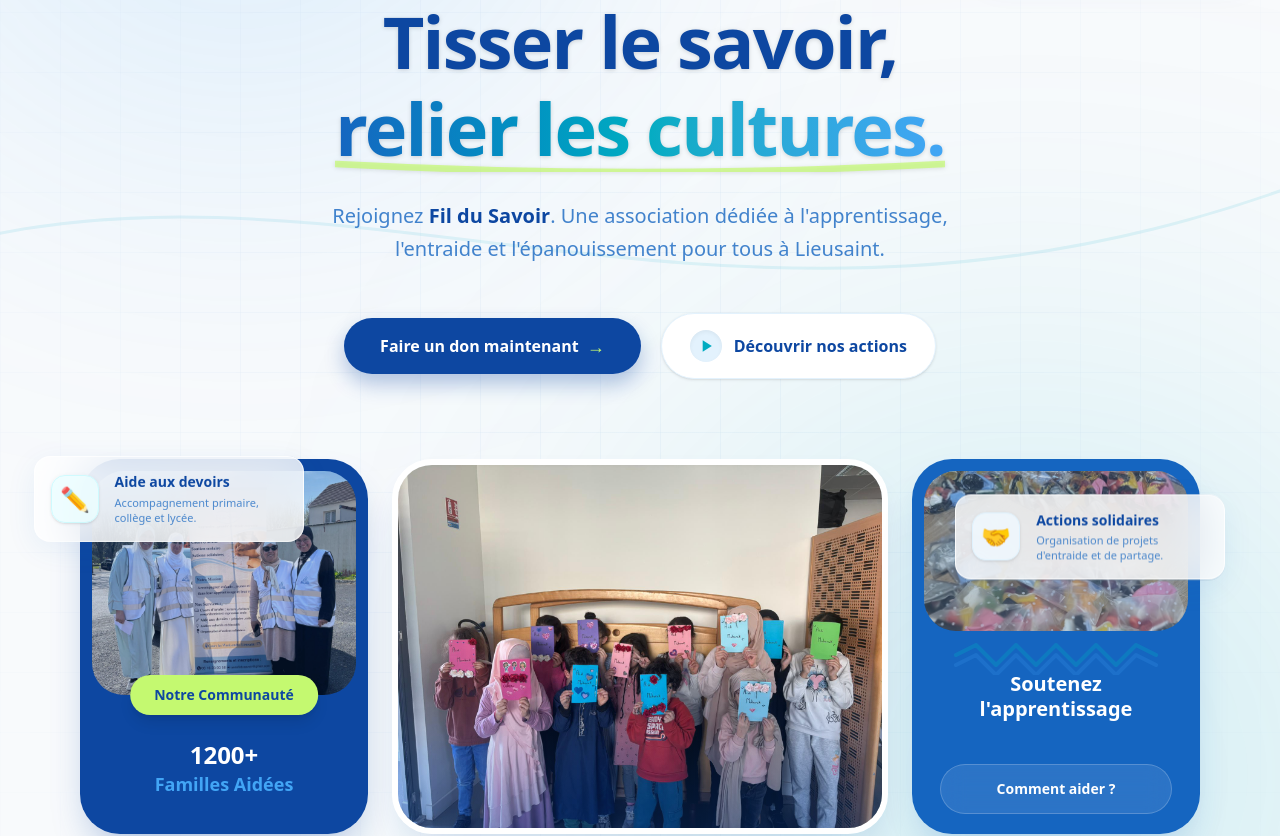
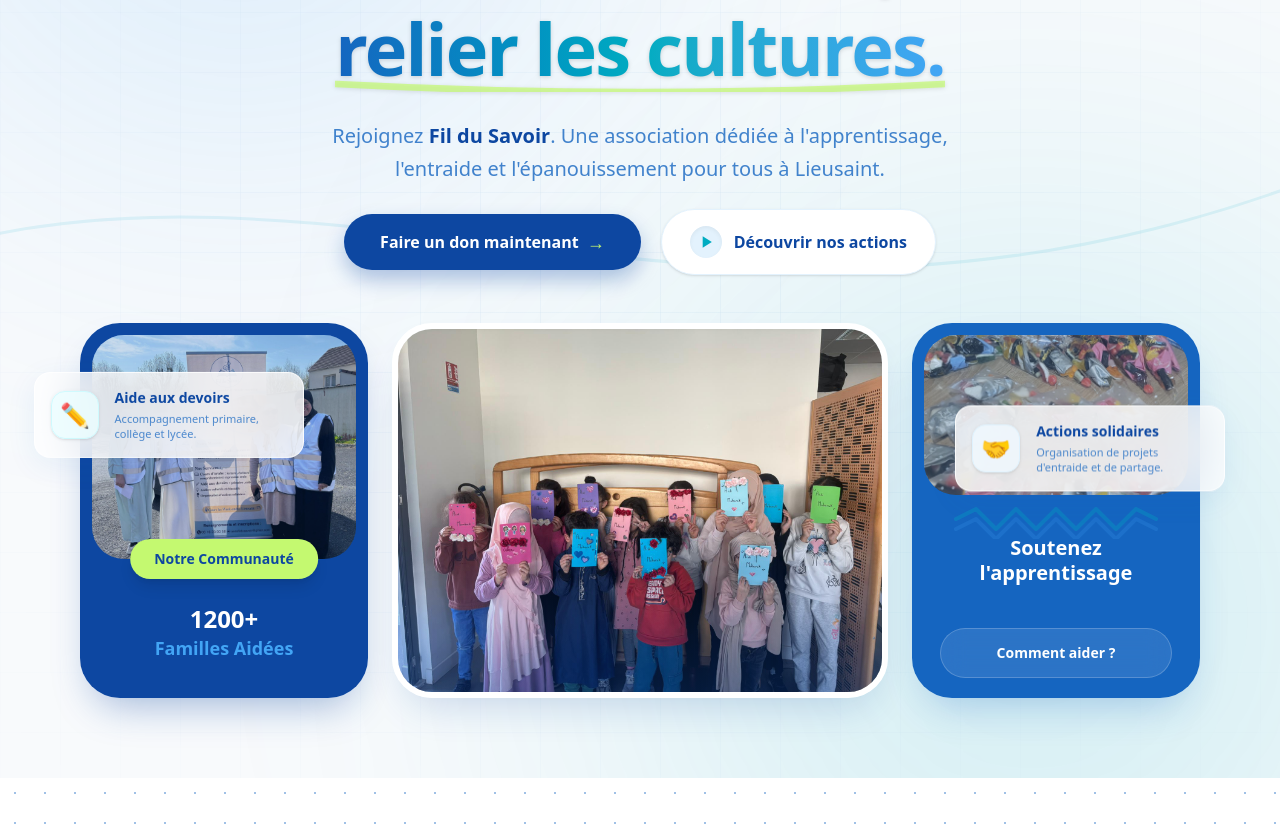
Before and after one commit to younesbennaceur/fil-du-savoir, a React (Vite) app: page / in a window 1280 px wide. Shown: the part 288-1124 px from the top of the page. Built offline with nearby package versions, Linux system fonts and the light colour scheme.

Commit message:
update styling

```diff
--- a/src/components/hero/Hero.jsx
+++ b/src/components/hero/Hero.jsx
@@ -184,7 +184,7 @@
       ))}
 
       {/* ── CONTENU PRINCIPAL (Hero Text) ── */}
-      <div className="relative z-30 flex flex-col items-center text-center mt-36 px-4 flex-1">
+      <div className="relative z-30 flex flex-col items-center text-center mt-16 px-4 flex-1">
 
         <div ref={textRef} className="max-w-4xl mx-auto z-40 relative pointer-events-none flex flex-col items-center">
 
@@ -207,7 +207,7 @@
             </span>
           </h1>
 
-          <p className="text-[#1565C0]/80 text-lg md:text-xl max-w-2xl mx-auto mb-12 font-medium leading-relaxed">
+          <p className="text-[#1565C0]/80 text-lg md:text-xl max-w-2xl mx-auto mb-6 font-medium leading-relaxed">
             Rejoignez <strong className="text-[#0D47A1]">Fil du Savoir</strong>. Une association dédiée à l'apprentissage, l'entraide et l'épanouissement pour tous à Lieusaint.
           </p>
 
@@ -231,7 +231,7 @@
         </div>
 
         {/* ── Section des 3 Cartes Images ── */}
-        <div className="mt-20 w-full max-w-6xl mx-auto flex flex-col lg:flex-row items-stretch justify-center gap-6 px-4 relative z-40 pointer-events-auto">
+        <div className="mt-12 w-full max-w-6xl mx-auto flex flex-col lg:flex-row items-stretch justify-center gap-6 px-4 relative z-40 pointer-events-auto">
 
           <div className="hero-card relative w-full lg:w-72 bg-[#0D47A1] rounded-[2.5rem] p-3 flex flex-col shadow-[0_20px_40px_-15px_rgba(13,71,161,0.4)] group overflow-hidden">
             <div className="relative h-56 w-full rounded-[2rem] overflow-hidden">
```
